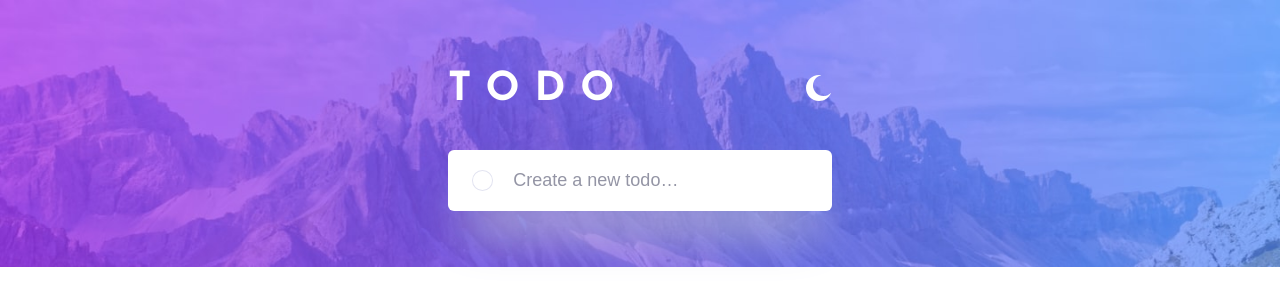
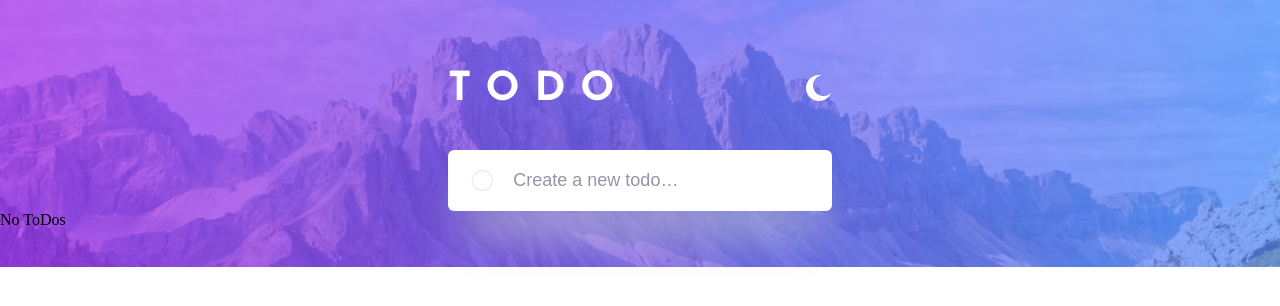
Before and after one commit to KiwiScreams/Todo-app, a React (Vite) app: page / in a window 1280 px wide. Shown: the top 306 px of the page. Built offline with nearby package versions, Linux system fonts and the light colour scheme.

Commit message:
functional

```diff
--- a/src/components/todo/Todo.jsx
+++ b/src/components/todo/Todo.jsx
@@ -1,11 +1,9 @@
 import "./Todo.css"
 import { useState } from "react";
-function Todo()
-{
+function Todo() {
     const [newTodo, createNewTodo] = useState("");
     const [todos, setTodo] = useState([]);
-    function handleSubmit(e)
-    {
+    function handleSubmit(e) {
         e.preventDefault()
         setTodo(currentTodo => {
             return [...currentTodo, { id: crypto.randomUUID(), title: newTodo, completed: false }]
@@ -30,14 +28,29 @@ function Todo()
     }
     return (
         <>
+            <section className="todo-about">
                 <form className="todo-container" onSubmit={handleSubmit}
                     value={newTodo}
                     onChange={e => createNewTodo(e.target.value)}>
                     <div className="input-container">
-                    <div className="round"></div>
+                        <button className="round"></button>
                         <input type="text" name="todo-input" id="todo-input" placeholder="Create a new todo…" />
                     </div>
                 </form>
+                <ul className="todo-section">
+                    {todos.length === 0 && "No ToDos"}
+                    {todos.map(todo => {
+                        return <li key={todo.id}>
+                            <label>
+                                <input type="checkbox" checked={todo.completed} onChange={e => toggleTask(todo.id, e.target.checked)} />
+                                {todo.title}
+                            </label>
+                            <button onClick={() => deleteTodo(todo.id)}>Delete</button>
+                        </li>
+                    }
+                    )}
+                </ul>
+            </section>
         </>
     )
 }
--- a/src/index.css
+++ b/src/index.css
@@ -31,3 +31,7 @@ body
   --font-size-18px: 18px;
   --letter-spacing-15: 15px;
 }
+button
+{
+  background-color: transparent;
+}
```
Lines whose indentation alone changed are shown as unchanged.
